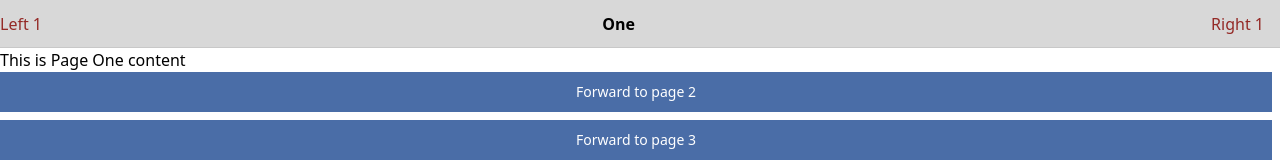
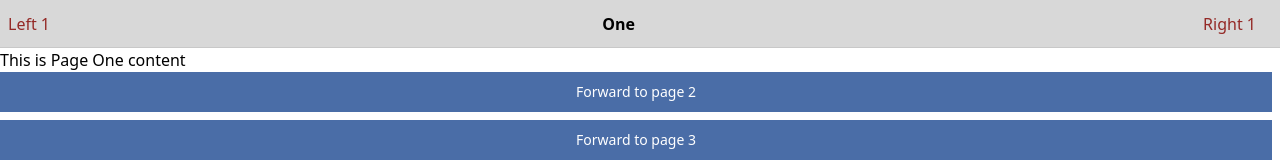
Before and after one commit to damianamodeo/UIComponents, a React (Vite) app: page / in a window 1280 px wide. Shown: the top 160 px of the page. Built offline with nearby package versions, Linux system fonts and the light colour scheme.

Commit message:
scriptBackup

```diff
--- a/src/components/containers/Header.tsx
+++ b/src/components/containers/Header.tsx
@@ -11,9 +11,9 @@ const Header = ({ headerLeft, title, headerRight, setPageToShow }: HeaderType) =
 	return (
 		<div>
 			<div className="flex place-items-center h-12 bg-lightGrey-300 dark:bg-darkGrey-700 border border-x-0 border-t-0 border-b-[.75px] border-y-lightGrey-500 dark:border-y-darkGrey-500">
-				<div className="text-secondary-500 dark:text-secondary-200">{headerLeft}</div>
+				<div className="text-secondary-500 dark:text-secondary-200 pl-2">{headerLeft}</div>
 				<div className="m-auto font-bold truncate">{title}</div>
-				<div className="mx-4 text-secondary-500 dark:text-secondary-200">{headerRight}</div>
+				<div className="mx-4 text-secondary-500 dark:text-secondary-200 pr-2">{headerRight}</div>
 			</div>
 		</div>
 	);
```
